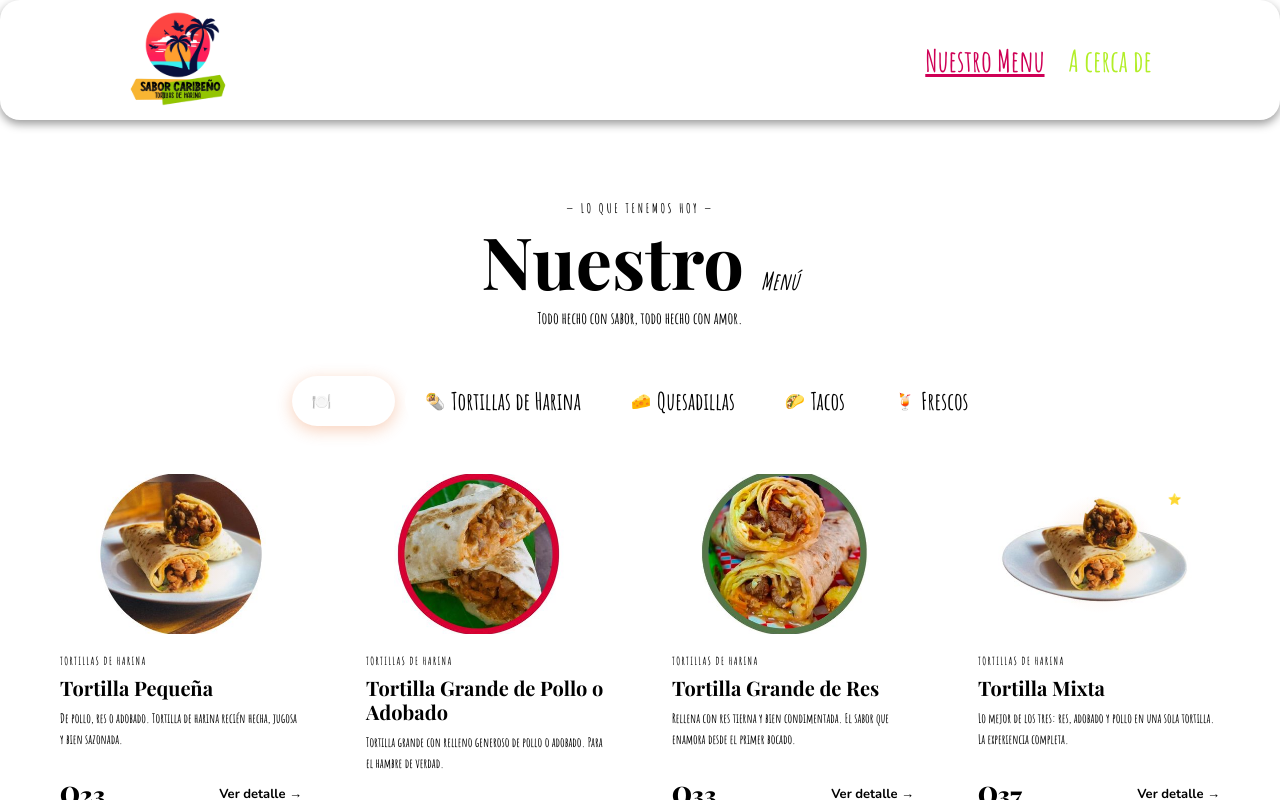
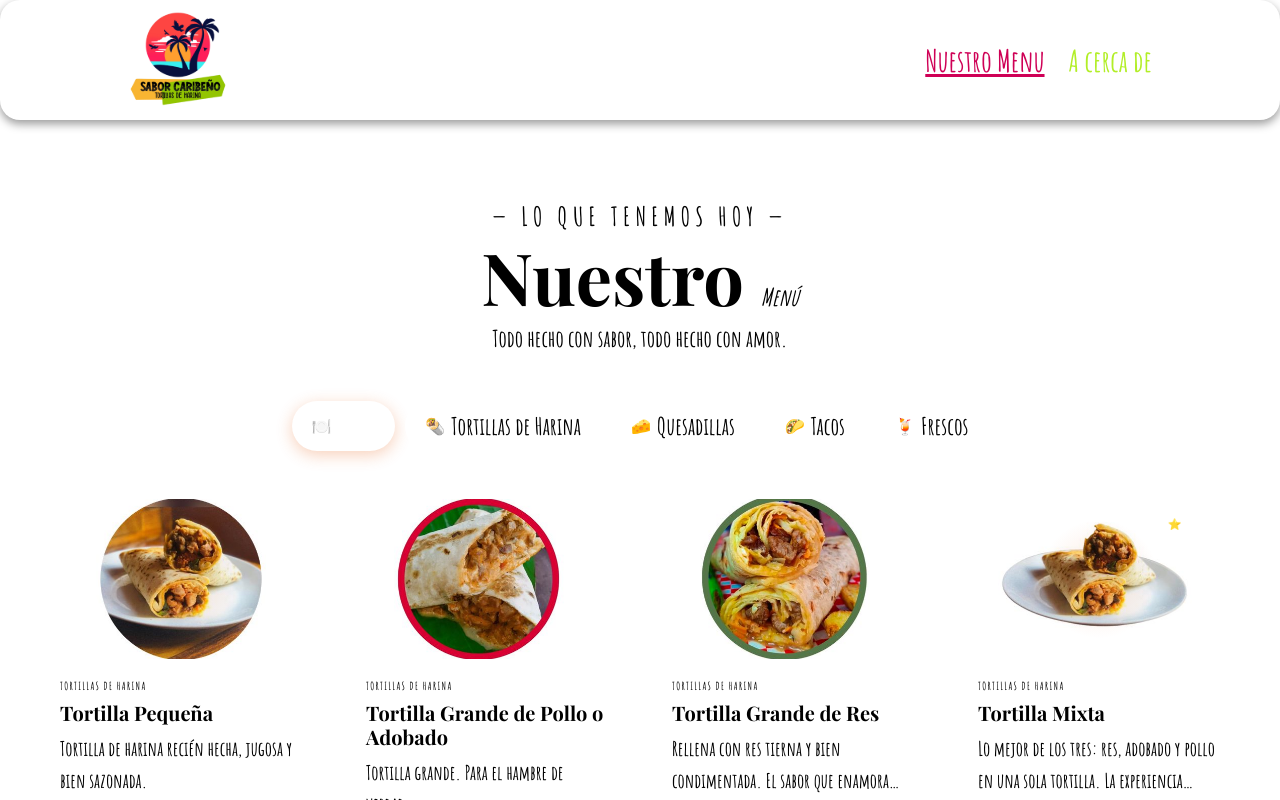
Before and after one commit to isaaclecointe/SaborCaribe-o, a Vue app: page /SaborCaribe-o/menu in a window 1280 px wide. Shown: the top 800 px of the page. Built offline with nearby package versions, Linux system fonts and the light colour scheme.

Commit message:
se agregan cambios en el size de tipografia y se agrega un boton en el logo para regresar al Main

```diff
--- a/package.json
+++ b/package.json
@@ -6,7 +6,7 @@
   "scripts": {
     "dev": "vite",
     "build": "vite build",
-     "deploy": "gh-pages -d dist",
+     "deploy": "npm run build && gh-pages -d dist",
     "preview": "vite preview"
   },
   "dependencies": {
--- a/src/assets/data/productos.json
+++ b/src/assets/data/productos.json
@@ -2,7 +2,7 @@
   {
     "id": 1,
     "nombre": "Tortilla Pequeña",
-    "descripcion": "De pollo, res o adobado. Tortilla de harina recién hecha, jugosa y bien sazonada.",
+    "descripcion": "Tortilla de harina recién hecha, jugosa y bien sazonada.",
     "precio": 23,
     "categoria": "Tortillas de Harina",
     "imagen": "Tortilla2.jpg",
@@ -12,7 +12,7 @@
   {
     "id": 2,
     "nombre": "Tortilla Grande de Pollo o Adobado",
-    "descripcion": "Tortilla grande con relleno generoso de pollo o adobado. Para el hambre de verdad.",
+    "descripcion": "Tortilla grande. Para el hambre de verdad.",
     "precio": 31,
     "categoria": "Tortillas de Harina",
     "imagen": "Tortilla3.jpg",
@@ -36,8 +36,8 @@
     "precio": 37,
     "categoria": "Tortillas de Harina",
     "imagen": "Tortilla5.jpg",
-    "tag": "⭐ Estrella",
-    "opciones": ["Res", "Adobado", "Pollo"]
+    "tag": "⭐ Estrella"
+
   },
   {
     "id": 5,
--- a/src/components/Home/MainPage.vue
+++ b/src/components/Home/MainPage.vue
@@ -6,6 +6,8 @@
       <img :src="desktopImg" alt="imagen" class="foto-negocio">
     </picture>
   </div>
+
+
 
   <div class="historia">
    <div class="historia-contenido">  <!-- ✅ Adentro del div.historia y bien cerrado -->
@@ -56,6 +58,7 @@ export default {
 }
 
 .foto-container {
+
   width: 100%;
   height: calc(100vh - 120px);
   background-color: #d6d4d0; /* ← color gris que tiene la imagen de fondo */
@@ -63,6 +66,7 @@ export default {
   place-items: center;
   overflow: hidden;
 }
+
 
 .foto-negocio {
   width: 100%;
--- a/src/components/Home/NavBar.vue
+++ b/src/components/Home/NavBar.vue
@@ -6,7 +6,9 @@ import { RouterLink } from 'vue-router';
 <template>
   <header class="header">
     <div class="logo">
-      <img src="../../assets/Logo.svg" alt="logo" class="img-logo">
+      <router-link to="/">
+      <img src="../../assets/Logo.svg" alt="logo" class="img-logo" />
+      </router-link>
     </div>
 
     <nav class="navegacion">
--- a/src/components/Menu/MenuPage.vue
+++ b/src/components/Menu/MenuPage.vue
@@ -193,7 +193,7 @@ function cerrarModal() {
 }
 
 .menu__pretitle {
-  font-size: 13px;
+  font-size: 26px;
   color: var(--orange);
   letter-spacing: 0.2em;
   text-transform: uppercase;
@@ -216,7 +216,7 @@ function cerrarModal() {
 
 .menu__subtitle {
   color: var(--text-muted);
-  font-size: 16px;
+  font-size: 23px;
   margin: 0;
 }
 
@@ -379,7 +379,7 @@ function cerrarModal() {
 }
 
 .card__descripcion {
-  font-size: 13px;
+  font-size: 20px;
   color: var(--text-muted);
   line-height: 1.6;
   margin: 0;
@@ -504,14 +504,14 @@ function cerrarModal() {
 }
 
 .modal__descripcion {
-  font-size: 15px;
+  font-size: 25px;
   color: var(--text-muted);
   line-height: 1.7;
   margin: 0;
 }
 
 .modal__opciones-titulo {
-  font-size: 12px;
+  font-size: 20px;
   color: var(--text-muted);
   font-weight: 700;
   text-transform: uppercase;
@@ -530,7 +530,7 @@ function cerrarModal() {
   color: var(--brown-light);
   padding: 4px 14px;
   border-radius: 100px;
-  font-size: 13px;
+  font-size: 23px;
   font-weight: 600;
 }
 
@@ -552,7 +552,7 @@ function cerrarModal() {
 
 .modal__btn {
   background: var(--orange);
-  color: white;
+  color: rgb(0, 0, 0);
   border: none;
   padding: 14px 28px;
   border-radius: 100px;
```
Also changed, not shown: 17 other files (tests, documents, lock files or other folders).
